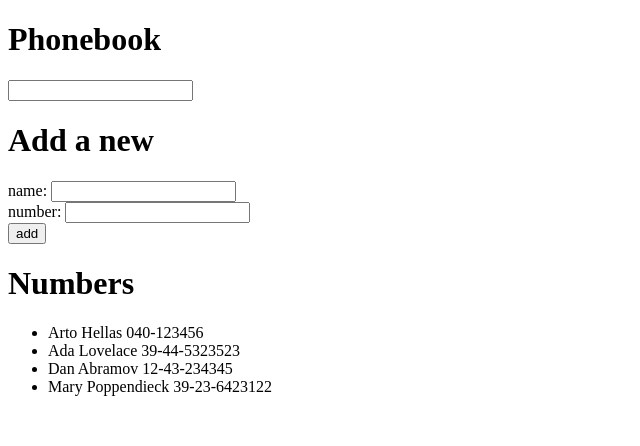
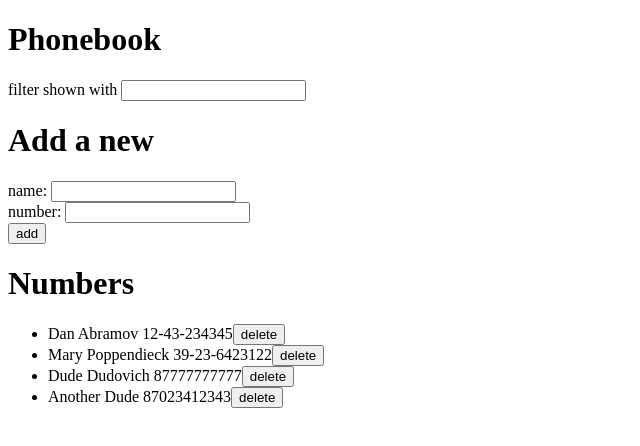
Before and after one commit to rakhman-ibrayev/fullstack-open-2022, a React (Create React App) app in the folder part2/phonebook/: page / in a window 1280 px wide. Shown: the top 446 px of the page, without its empty margins (0-640 px from the left). Built offline with nearby package versions, Linux system fonts and the light colour scheme; data requests are answered from the project's data file.

Commit message:
finished exercises for part2d

```diff
--- a/part2/phonebook/db.json
+++ b/part2/phonebook/db.json
@@ -1,15 +1,5 @@
 {
-    "persons":[
-      {
-        "name": "Arto Hellas",
-        "number": "040-123456",
-        "id": 1
-      },
-      {
-        "name": "Ada Lovelace",
-        "number": "39-44-5323523",
-        "id": 2
-      },
+  "persons": [
     {
       "name": "Dan Abramov",
       "number": "12-43-234345",
@@ -19,6 +9,16 @@
       "name": "Mary Poppendieck",
       "number": "39-23-6423122",
       "id": 4
+    },
+    {
+      "name": "Dude Dudovich",
+      "number": "87777777777",
+      "id": 6
+    },
+    {
+      "name": "Another Dude",
+      "number": "87023412343",
+      "id": 7
     }
   ]
 }
--- a/part2/phonebook/src/App.js
+++ b/part2/phonebook/src/App.js
@@ -1,17 +1,14 @@
-import axios from 'axios';
-import { useState, useEffect } from 'react';
+import { useState, useEffect } from 'react'
+import personService from './services/persons'
 
 const Header = ({ header }) => <h1>{header}</h1>
 
-const Person = ({ person }) => <li>{person.name} {person.number}</li>
-
-const Persons = ({ persons }) => {
+const Person = ({ person, deletePerson }) => {
   return (
-    <ul>
-        {persons.map(person =>
-          <Person key={person.id} person={person} />
-        )}
-    </ul>
+    <li>
+      {person.name} {person.number}
+      <button onClick={deletePerson}>delete</button>
+    </li>
   )
 }
 
@@ -31,12 +28,11 @@ const Form = (props) => {
   )
 }
 
-const Filter = ({ handleSearch, searchResults}) => {
+const Filter = ({ search, handleSearch }) => {
   return (
-    <div>
-      <input onChange={handleSearch} />
-      <Persons persons={searchResults} />
-    </div>
+    <label>
+      filter shown with <input value={search} onChange={handleSearch} />
+    </label>
   )
 }
 
@@ -44,13 +40,15 @@ const App = () => {
   const [persons, setPersons] = useState([])
   const [newName, setNewName] = useState('')
   const [newNumber, setNewNumber] = useState('')
-  const [searchResults, setSearchResults] = useState([...persons])
+  const [search, setSearch] = useState('')
+  const [personsToShow, setPersonsToShow] = useState([])
 
   useEffect(() => {
-    axios
-      .get('http://localhost:3001/persons')
-      .then(response => {
-        setPersons(response.data)
+    personService
+      .getAll()
+      .then(persons => {
+        setPersons(persons)
+        setPersonsToShow(persons)
       })
   }, [])
 
@@ -58,19 +56,45 @@ const App = () => {
     event.preventDefault()
     const newPerson = {
       name: newName,
-      number: newNumber,
-      id: persons.length + 1
+      number: newNumber
+    }
+    const existingPerson = persons.find(person => person.name === newPerson.name)
+
+    if (!existingPerson) {
+      personService
+      .create(newPerson)
+      .then(returnedPerson => {
+        setPersons(persons.concat(returnedPerson))
+        setPersonsToShow(persons.concat(returnedPerson))
+      })
+    } else {
+      if (window.confirm(
+        `${existingPerson.name} is already added to phonebook, replace the old number with a new one?`
+      )) {
+        personService
+          .update(existingPerson.id, newPerson)
+          .then(returnedPerson => {
+            const updatedPersons = persons.map(person => person.id !== existingPerson.id ? person : returnedPerson)
+            setPersons(updatedPersons)
+            setPersonsToShow(updatedPersons)
+          })
+      }
     }
 
-    if (persons.some(person => JSON.stringify(person) === JSON.stringify(newPerson))) {
-      alert(`${newPerson.name} is already added to phonebook`)
-      return
-    }
-
-    setPersons(persons.concat(newPerson))
-    setSearchResults(persons.concat(newPerson))
     setNewName('')
     setNewNumber('')
+  }
+
+  const deleteName = (id, name) => {
+    if (window.confirm(`Delete ${name}?`)) {
+      personService
+        .remove(id)
+        .then(() => {
+          const updatedPersons = persons.filter(person => person.id !== id)
+          setPersons(updatedPersons)
+          setPersonsToShow(updatedPersons)
+        })
+    }
   }
 
   const handleNameChange = (event) => {
@@ -82,19 +106,24 @@ const App = () => {
   }
 
   const handleSearch = (event) => {
-    const search = event.target.value.toLowerCase()
-    const searchCopy = persons.filter(res => res.name.toLowerCase().includes(search))
-    setSearchResults(searchCopy)
+    const search = event.target.value
+    setSearch(search)
+    const searchCopy = persons.filter(person => person.name.toLowerCase().includes(search))
+    setPersonsToShow(searchCopy)
   }
 
   return (
     <div>
       <Header header='Phonebook' />
-      <Filter handleSearch={handleSearch} searchResults={searchResults} />
+      <Filter search={search} handleSearch={handleSearch} />
       <Header header='Add a new' />
       <Form addName={addName} newName={newName} handleNameChange={handleNameChange} newNumber={newNumber} handleNumberChange={handleNumberChange} />
       <Header header='Numbers' />
-      <Persons persons={persons} />
+      <ul>
+        {personsToShow.map(person =>
+          <Person key={person.id} person={person} deletePerson={() => deleteName(person.id, person.name)} />
+        )}
+      </ul>
     </div>
   )
 }
--- /dev/null
+++ b/part2/phonebook/src/services/persons.js
@@ -0,0 +1,28 @@
+import axios from 'axios'
+const baseUrl = 'http://localhost:3001/persons'
+
+const getAll = () => {
+    const req = axios.get(baseUrl)
+    return req.then(res => res.data)
+}
+
+const create = newObject => {
+    const req = axios.post(baseUrl, newObject)
+    return req.then(res => res.data)
+}
+
+const remove = id => {
+    const req = axios.delete(`${baseUrl}/${id}`)
+    return req.then(res => res)
+}
+
+const update = (id, newObject) => {
+    const req = axios.put(`${baseUrl}/${id}`, newObject)
+    return req.then(res => res.data)
+}
+
+const personService = {
+    getAll, create, remove, update
+}
+
+export default personService
```
Lines whose indentation alone changed are shown as unchanged.
